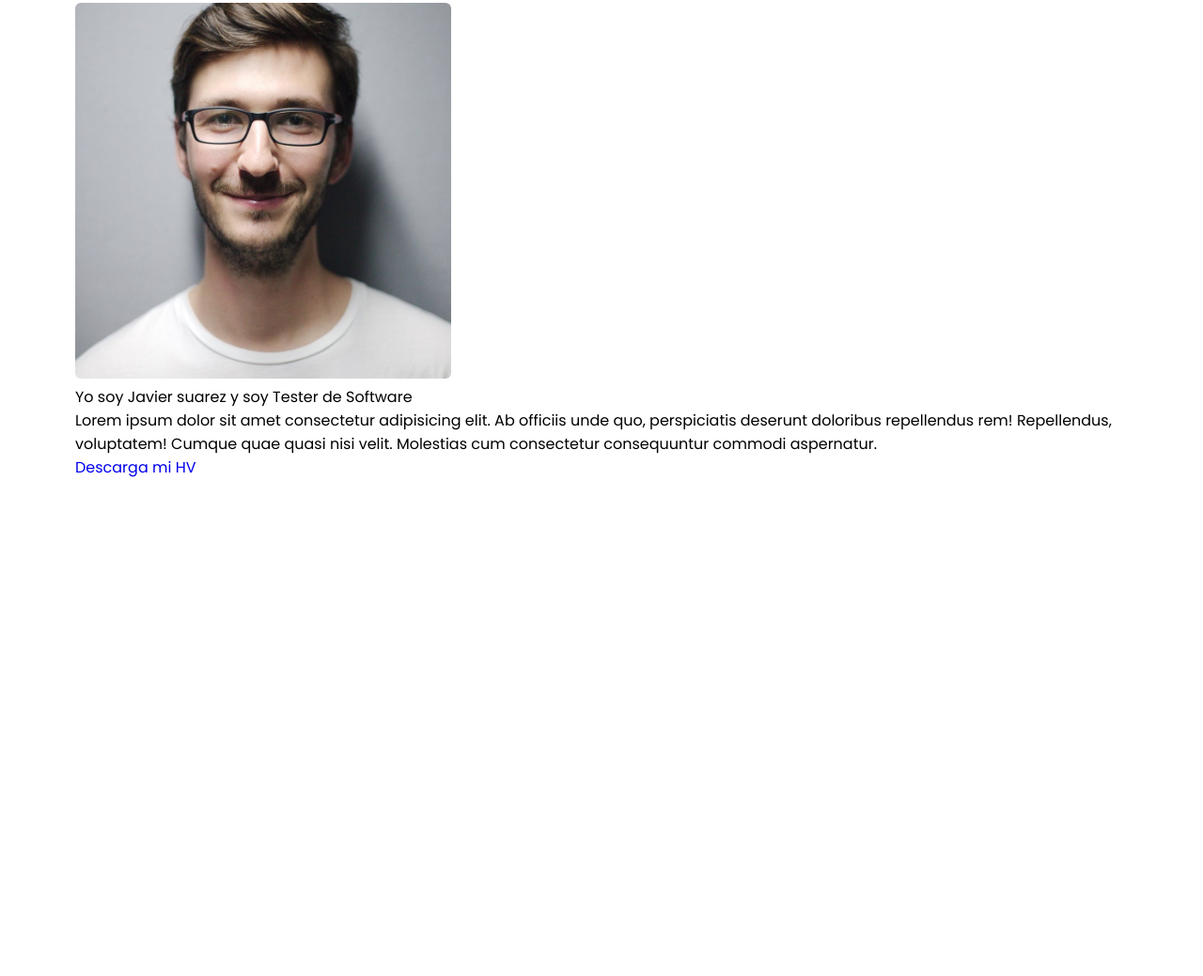
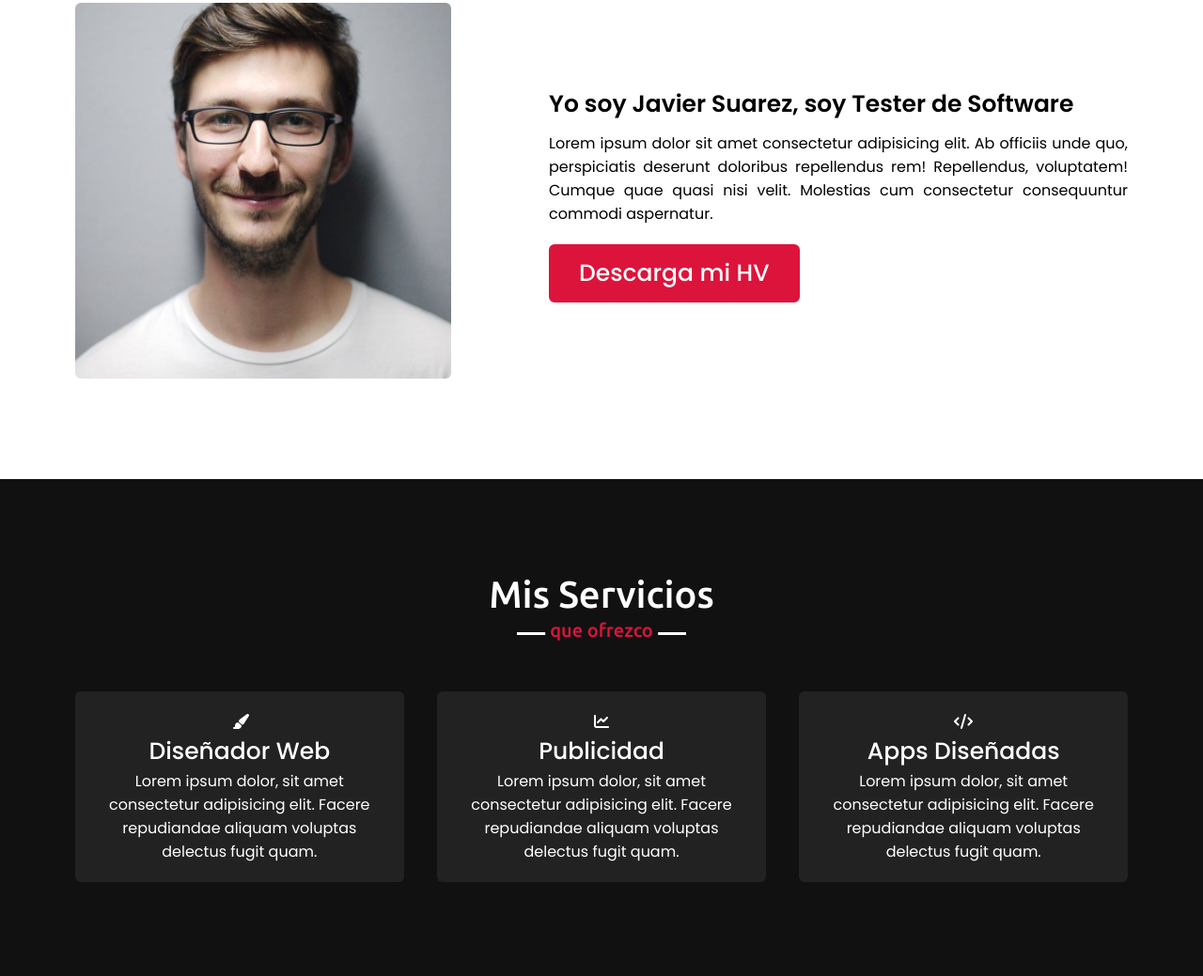
Before and after one commit to JavierSuarez01/Proyecto_Final, a plain HTML site: page index.html in a window 1280 px wide. Shown: the part 1023-2062 px from the top of the page at 94% size. Before the commit the page ends 1633 px from the top, so only its background shows below. Drawn offline with nearby package versions, Linux system fonts and the light colour scheme.

Commit message:
AvanceProyectoFinal

```diff
--- a/index.html
+++ b/index.html
@@ -40,7 +40,6 @@
         </div>
     </section>
 
-
     <!-- ABOUT SECTION STAR -->
 
     <section class="about" id="about">
@@ -51,9 +50,40 @@
                     <img src="portfolio-images/profile-1.jpeg" alt="">
                 </div>
                 <div class="column right">
-                    <div class="text">Yo soy Javier suarez y soy <span>Tester de Software</span></div>
+                    <div class="text">Yo soy Javier Suarez, soy <span>Tester de Software</span></div>
                     <p>Lorem ipsum dolor sit amet consectetur adipisicing elit. Ab officiis unde quo, perspiciatis deserunt doloribus repellendus rem! Repellendus, voluptatem! Cumque quae quasi nisi velit. Molestias cum consectetur consequuntur commodi aspernatur.</p>
                     <a href="#">Descarga mi HV</a>
+                </div>
+            </div>
+        </div>
+    </section>
+
+     <!-- SERVICES SECTION STAR -->
+
+     <section class="services" id="services">
+        <div class="max-width">
+            <h2 class="title">Mis Servicios</h2>
+            <div class="serv-content">
+                <div class="card">
+                    <div class="box">
+                        <i class="fas fa-paint-brush"></i>
+                        <div class="text">Diseñador Web</div>
+                        <p>Lorem ipsum dolor, sit amet consectetur adipisicing elit. Facere repudiandae aliquam voluptas delectus fugit quam.</p>
+                    </div>
+                </div>
+                <div class="card">
+                    <div class="box">
+                        <i class="fas fa-chart-line"></i>
+                        <div class="text">Publicidad</div>
+                        <p>Lorem ipsum dolor, sit amet consectetur adipisicing elit. Facere repudiandae aliquam voluptas delectus fugit quam.</p>
+                    </div>
+                </div>
+                <div class="card">
+                    <div class="box">
+                        <i class="fas fa-code"></i>
+                        <div class="text">Apps Diseñadas</div>
+                        <p>Lorem ipsum dolor, sit amet consectetur adipisicing elit. Facere repudiandae aliquam voluptas delectus fugit quam.</p>
+                    </div>
                 </div>
             </div>
         </div>
--- a/script.js
+++ b/script.js
@@ -1,16 +1,17 @@
-$(document).ready(function(){
-    $(window).scroll(function(){
-        if(this.scrollY > 20){
+$(document).ready(function () {
+    $(window).scroll(function () {
+        if (this.scrollY > 20) {
             $('.navbar').addClass("sticky");
-        }else{
+        } else {
             $('.navbar').removeClass("sticky");
         }
     });
 
-   // toggle menu/navbar script
-
-   $('.menu-btn').click(function(){
-    $('.navbar .menu').toggleClass("active");
-    $('.menu-btn i').toggleClass("active");
-   });
+    // toggle menu/navbar script
+    let movil = "fas fa-bars", cerra = "fa-solid fa-xmark";
+    $('.menu-btn').html(`<i class="${movil}"></i>`);
+    $('.menu-btn').click(function () {
+        $('.navbar .menu').toggleClass("active");
+        $('.menu-btn').html(`<i class="${($(".navbar .menu").hasClass("active")) ? cerra : movil}"></i>`);
+    });
 });
--- a/style.css
+++ b/style.css
@@ -12,7 +12,7 @@
     margin: auto;
 }
 
-/* navbar styling*/
+/* NAVBAR STYLING */
 
 .navbar{
     position: fixed;
@@ -121,14 +121,15 @@
     background: none;
 }
 
-/* ABOUT SECTION STYLING */
+
+
+/* all similar styling code  */
+
 section{
-   padding: 100px 0;
-}
-.about{
-    font-family: 'Poppins', sans-serif;
-}
-.about .title{
+    padding: 100px 0;
+ }
+
+section .title{
     position: relative;
     text-align: center;
     font-size: 40px;
@@ -137,7 +138,7 @@ section{
     padding-bottom: 20px;
     font-family: 'Ubuntu', sans-serif;
 }
-.about .title::before{
+section .title::before{
     content: "";
     position: absolute;
     bottom: 0px;
@@ -147,8 +148,7 @@ section{
     background: #111;
     transform: translateX(-50%);
 }
-.about .title::after{
-    content: "Quien soy";
+section .title::after{
     position: absolute;
     bottom: -12px;
     left: 50%;
@@ -158,22 +158,121 @@ section{
     background: #fff;
     transform: translateX(-50%);
 }
+/* ABOUT SECTION STYLING */
+
+.about, .services{
+    font-family: 'Poppins', sans-serif;
+}
+.about .title::after{
+    content: "quien soy";
+}
+.about .about-content,
+.services .serv-content{
+    display:flex;
+    flex-wrap: wrap;
+    align-items: center;
+    justify-content: space-between;
+}
+.about .about-content .left{
+    width:  45%;
+}
 .about .about-content .left img{
     height: 400px;
     width: 400px;
     object-fit: cover;
     border-radius: 6px;
 }
+.about .about-content .right{
+    width:  55%;
+}
+.about .about-content .right .text{
+    font-size: 25px;
+    font-weight: 600;
+    margin-bottom: 10px;
+}
+.about .about-content .right .text .span{
+    color: crimson
+}
+.about .about-content .right p{
+    text-align: justify;
 
+}
+.about .about-content .right a{
+    display: inline-block;
+    background: crimson;
+    color: #fff;
+    font-size: 25px;
+    font-weight: 500;
+    padding: 10px 30px;
+    margin-top: 20px;
+    border-radius: 6px;
+    border: 2px solid crimson;
+    transition: all 0.3s ease;
+}
+.about .about-content .right a:hover{
+    color: crimson;
+    background: none;
+}
+
+/* SERVICES SECTION STYLING */
+.services{
+    color: #fff;
+    background: #111;
+}
+.services .title::before{
+    background: #fff;
+}
+.services .title::after{
+    background: #111;
+    content: "que ofrezco";
+}
+.services .serv-content .card{
+    width: calc(33% - 20px);
+    background: #222;
+    text-align: center;
+    border-radius: 6px;
+    padding: 20px 25px;
+    cursor: pointer;
+    transition: all 0.3s ease;
+}
+.services .serv-content .card:hover{
+    background: crimson;
+}
+.services .serv-content .card .box{
+    transition: all 0.3s ease;
+}
+.services .serv-content .card:hover .box{
+    transform: scale(1.05);
+}
+.services .serv-content .card i{
+    font-size: 50px;
+    color: crimson;
+    transition: color 0.3s ease;
+}
+.services .serv-content .card:hover i{
+    background: #fff;
+}
+.services .serv-content .card .text{
+    font-size: 25px;
+    font-weight: 500;
+    margin: 10px 0 7 px 0;
+}
 
 
 
 
 /* RESPONSIVE MEDIA QUERY STAR */
 
-@media (max-width: 1104px){
+@media (max-width: 1300px){
     .home .max-width{
         margin-left: 0px;
+    }
+}
+
+@media (max-width: 1104px){
+    .about .about-content .left img{
+        height: 350px;
+        width: 350px;
     }
 }
 
@@ -223,6 +322,24 @@ section{
         font: 23px;
         padding: 10px 30px;
     }
+    .max-width{
+        max-width: 800px;
+    }
+    .about .about-content .column{
+        width: 100%;
+    }
+    .about .about-content .left{
+        display: flex;
+        justify-content: center;
+        margin: 0 auto 60px;
+    }
+    .about .about-content .right{
+        flex: 100%;
+    }
+    .services .serv-content .card{
+        width: calc(50% - 10px);
+        margin-bottom: 20px;
+    }
 }
 
  /* RESPONSIVE A 690 PIXELES */
@@ -240,6 +357,9 @@ section{
     .home .home-content a{
         font-size: 20px;
     }
+    .services .serv-content .card{
+        width:100%;
+    }
 }
 
  /* RESPONSIVE A 500 PIXELES */
```
